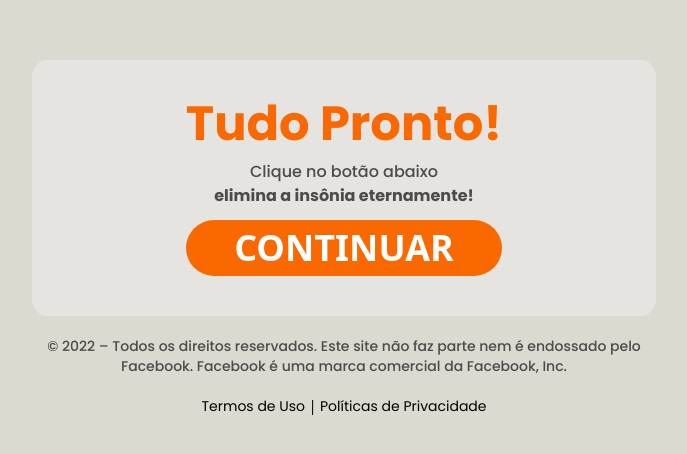
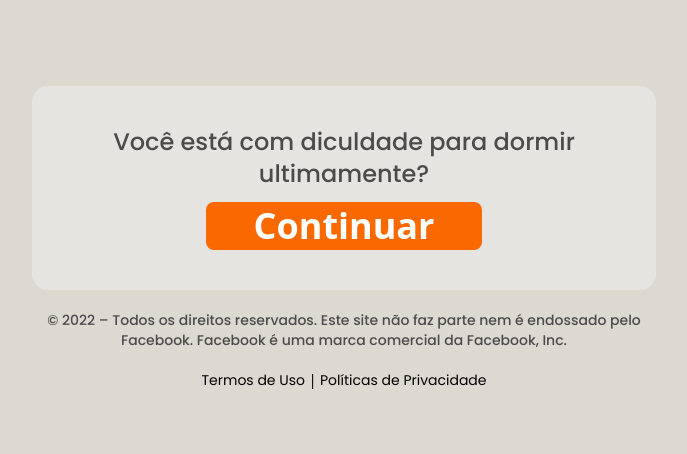
Before and after one commit to MetodoUrso/metodourso.fun, a plain HTML site: page ps/index.html in a window 1280 px wide. Shown: the part 162-616 px from the top of the page, without its empty margins (296-983 px from the left). Drawn offline with nearby package versions, Linux system fonts and the light colour scheme.

Commit message:
Add files via upload

```diff
--- a/ps/index.html
+++ b/ps/index.html
@@ -51,13 +51,17 @@
     </style>
 </head>
 <body>
-    <div class="flex flex-col items-center justify-center text-center h-screen w-screen background">
+    <div class="flex flex-col text-center justify-center items-center h-screen w-screen background">
         <div class="grid grid-cols-12">
 
-            <div class="col-span-12 lg:col-span-6 lg:col-start-4 rounded-2xl mx-2 px-5 py-10 space-y-3 color4">
-                <p class="text-3xl lg:text-5xl font-bold color1">Tudo Pronto!</p>
-                <p class="text-sm md:text-sm lg:text-base font-medium color2">Clique no botão abaixo <br> <strong>elimina a insônia eternamente!</strong></p>
-                <button class="rounded-full px-12 py-2 color5"><a class="text-3xl md:text-3xl lg:text-4xl text-white font-bold" href="https://metodourso.fun/">CONTINUAR</a></button>
+            <div id="primeira" class="col-span-12 lg:col-span-6 lg:col-start-4 rounded-2xl mx-2 px-5 py-10 space-y-3 color4">
+                <p class="text-lg md:text-xl lg:text-2xl font-medium color2">Você está com diculdade para dormir ultimamente?</p>
+                <button class="text-3xl md:text-3xl lg:text-4xl text-white font-bold rounded-lg px-12 py-1 color5" onclick="segunda()">Continuar</button>
+            </div>
+
+            <div id="segunda" class="col-span-12 lg:col-span-6 lg:col-start-4 rounded-2xl mx-2 px-5 py-10 space-y-3 color4 hidden">
+                <p class="text-lg md:text-xl lg:text-2xl font-medium color2">Se sente cansado e indisposto? <br> Assista ao vídeo a seguir</p>
+                <button class="text-3xl md:text-3xl lg:text-4xl text-white font-bold rounded-lg px-12 py-1 color5" onclick="terceira()">Continuar</button>
             </div>
 
             <div class="col-span-12 lg:col-span-6 lg:col-start-4 mx-5">
@@ -72,5 +76,15 @@
 
         </div>
     </div>
+
+    <script>
+        function segunda() {
+            document.getElementById("primeira").classList.add("hidden")
+            document.getElementById("segunda").classList.remove("hidden")
+        }
+        function redirect() {
+            location.href = "https://metodourso.fun/"
+        }
+      </script>
 </body>
 </html>
```
